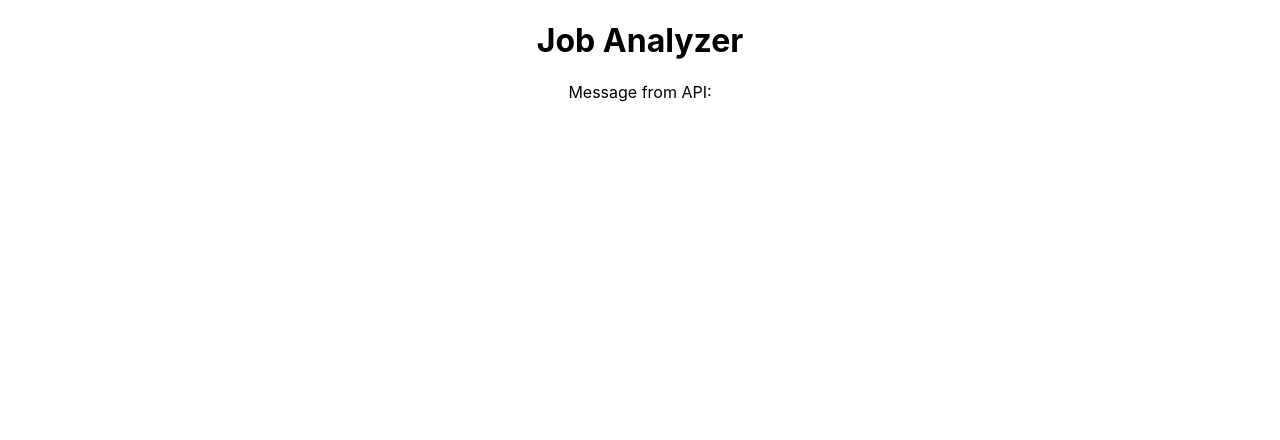
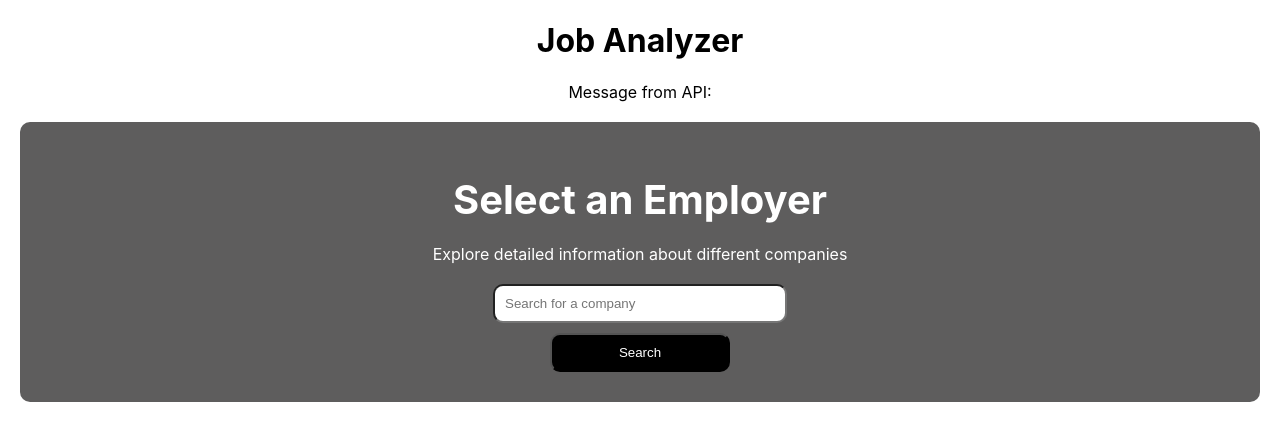
Before and after one commit to texasluminescence/job-trend-analyzer, a React (Create React App) app in the folder dashboard-react-app/: page / in a window 1280 px wide. Shown: the top 440 px of the page. Built offline with nearby package versions, Linux system fonts and the light colour scheme; no server answers.

Commit message:
Added search bar

```diff
--- a/dashboard-react-app/src/App.js
+++ b/dashboard-react-app/src/App.js
@@ -1,6 +1,8 @@
 import logo from './logo.svg';
 import './App.css';
 import React, { useState, useEffect } from 'react';
+import SearchBar from './search-bar';
+
 
 function App() {
   const [message, setMessage] = useState('');
@@ -13,10 +15,28 @@ function App() {
       .catch(error => console.error("Error fetching data:", error));
   }, []);
 
+  // Employer search bar
+  const handleEmployerSearch = (query) => {
+    // Console logs current employer user is searching
+    console.log('Searching for employer: ' + query);
+  };
+
+  // Industry search bar - Will add soon
+  const handleIndustrySearch = (query) => {
+    // Console logs current industry user is searching
+    console.log('Searching for industry: ${query}');
+  }
+
   return (
     <div className="App">
         <h1>Job Analyzer</h1>
         <p>Message from API: {message}</p>
+
+        <section className="search-section">
+          <h2>Select an Employer</h2>
+          <p className="description-text">Explore detailed information about different companies</p>
+          <SearchBar placeholder="Search for a company" onSearch={handleEmployerSearch} />
+        </section>
     </div>
   );
 }
--- /dev/null
+++ b/dashboard-react-app/src/search-bar.css
@@ -0,0 +1,44 @@
+.search-bar {
+    display: flex;
+    align-items: center;
+    flex-direction: column;
+    margin-bottom: 10px;
+}
+
+.description-text {
+    color: white;
+    margin-bottom: 20px;
+}
+
+.search-bar input{
+    flex: 1;
+    padding: 10px;
+    margin-bottom: 5px;
+    border-radius: 10px;
+    width: 22.5%;
+    margin-bottom: 10px;
+}
+
+.search-bar button{
+    background-color: black;
+    color: white;
+    padding: 10px 15px;
+    cursor: pointer;
+    align-items: center;
+    border-radius: 10px;
+    width: 15%;
+}
+
+.search-section{
+    background-color: rgb(94, 93, 93);
+    padding: 20px;
+    border-radius: 10px;
+    margin: 20px;
+    align-items: center;
+}
+
+.search-section h2{
+    color: white;
+    font-size: 40px;
+    margin-bottom: 20px;
+}
--- /dev/null
+++ b/dashboard-react-app/src/search-bar.js
@@ -0,0 +1,28 @@
+import React, { useState } from 'react';
+import './search-bar.css'
+
+function SearchBar ({ placeholder, onSearch }) {
+    const [query, setQuery] = useState('')
+
+    const handleInput = (event) => {
+        setQuery(event.target.value);
+    };
+
+    const handleSearch = () => {
+        onSearch(query);
+    };
+
+    return (
+        <div className="search-bar">
+            <input
+                type = "text"
+                placeholder = {placeholder}
+                value = {query}
+                onChange = {handleInput}
+            />
+            <button onClick={handleSearch}>Search</button>
+        </div>
+    )
+}
+
+export default SearchBar;
```
